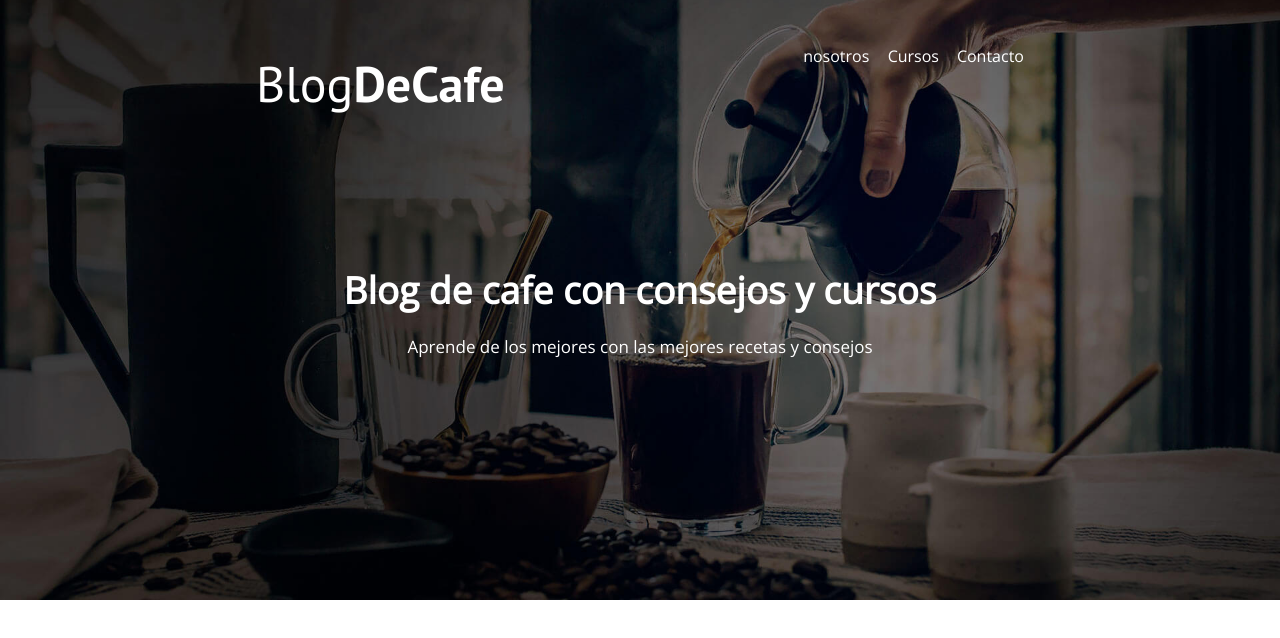
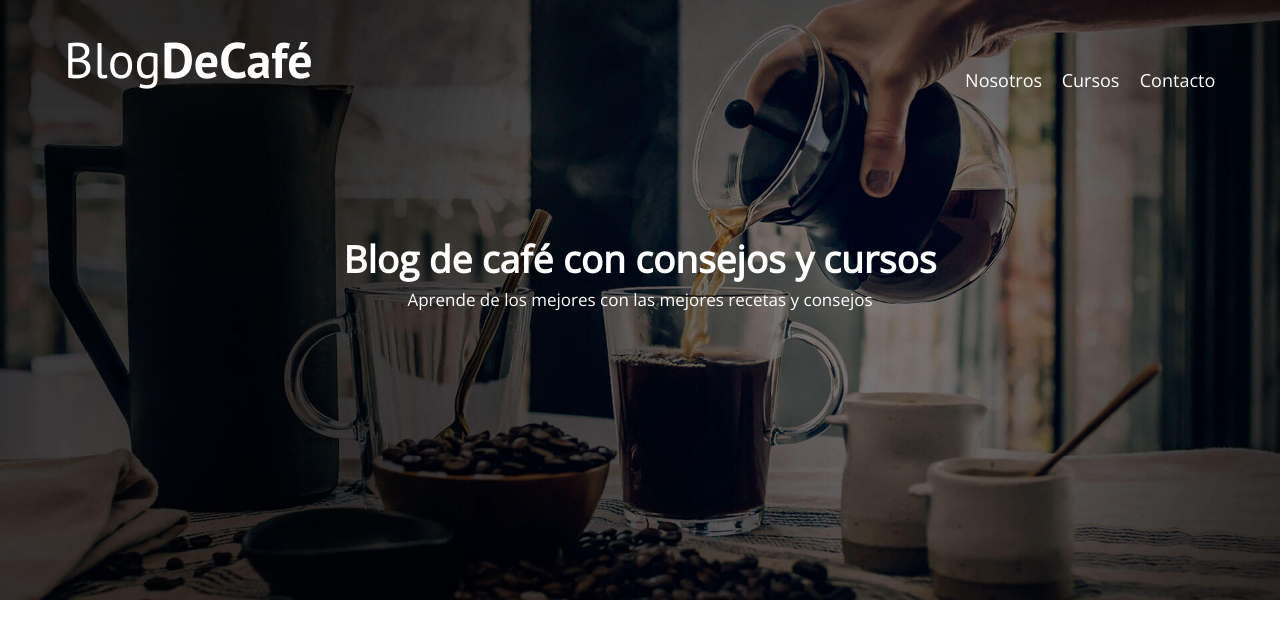
Before and after one commit to BrayanGuti/WebDesign, a plain HTML site: page blogdecafe_inicio/index.html in a window 1280 px wide. Drawn offline with nearby package versions, Linux system fonts and the light colour scheme; files whose address does not match are found by name.

Commit message:
header caffe

```diff
--- a/blogdecafe_inicio/css/style.css
+++ b/blogdecafe_inicio/css/style.css
@@ -5,8 +5,7 @@
     --primario: #784d3c;
     --blanco: #ffffff;
     --negro: #000000;
-
-
+    --naranja: #EA9F10;
 
 }
 
@@ -49,18 +48,33 @@ p{
 
 }
 .head__titulos{
-    width: 100%;
+    width: min(90%, 120rem);
+    height: 50%;
+
+    margin: 0 auto;
+    display: flex;
+    flex-direction: column;
+    justify-content: center;
+    align-items: center;
+}
+
+@media (min-width: 768px) {
+    .head__titulos{
         height: 20%;
 
-    display: flex;
+        flex-direction: row;
         justify-content: space-between;
-    padding: 0 20%;
+    }
 }
 
 .head__logo{
     color: #ffffff;
     font-family: var(--fontHeading);
     font-weight: 400;
+}
+
+.head__titulos h1{
+    margin: 0;
 }
 
 .head__titulos h1 span{
@@ -74,19 +88,44 @@ p{
 }
 
 .head__nav{
+    display: flex;
+    flex-direction: column;
+}
+
+@media (min-width: 758px) {
+    .head__nav{
         display: grid;
         grid-template-columns: repeat(3, 1fr);
         padding-top: 4rem;
         column-gap: 1rem;
     }
+}
 
 .head__nav a{
+    font-size: large;
+
     color: var(--blanco);
     font-family: var(--fuenteParrafos);
     text-decoration: none;
     margin: 0 auto;
+    height: min-content;
 }
 
+.head__nav a:hover{
+    color: var(--naranja);
+}
+
+.head__titulosCentro{
+    margin: 0 auto;
+
+    display: flex;
+    flex-direction: column;
+    align-items: center;
+    justify-content: center;
+    gap: 1.4rem;
+}
+
+@media (min-width: 768px) {
     .head__titulosCentro{
         margin: 12rem auto;
         max-width: 70rem;
@@ -94,11 +133,14 @@ p{
         display: flex;
         flex-direction: column;
         align-items: center;
+        gap: 1.4rem;
+    }
 }
 
 .head__centro{
     font-size: 3.7rem;
     line-height: 1;
+    margin: 0 0;
 }
 
 .head__centroAbajo{
--- a/blogdecafe_inicio/index.html
+++ b/blogdecafe_inicio/index.html
@@ -25,12 +25,12 @@
         <div class="head__titulos">
 
             <!--logo-->
-            <h1 class="head__logo">Blog<span>DeCafe</span></h1>
+            <h1 class="head__logo">Blog<span>DeCafé</span></h1>
             <!--logo-->
 
             <!--nav-->
             <div class="head__nav">
-                <a href="#">nosotros</a>
+                <a href="#">Nosotros</a>
                 <a href="#">Cursos</a>
                 <a href="#">Contacto</a>
             </div>
@@ -42,7 +42,7 @@
 
         <!-- Titulos_centro -->
         <div class="head__titulosCentro">
-            <h2 class="head__centro">Blog de cafe con consejos y cursos</h2>
+            <h2 class="head__centro">Blog de café con consejos y cursos</h2>
             <h2 class="head__centroAbajo">Aprende de los mejores con las mejores recetas y consejos</h2>
         </div>
         <!-- Titulos_centro -->
```
Lines whose indentation alone changed are shown as unchanged.
